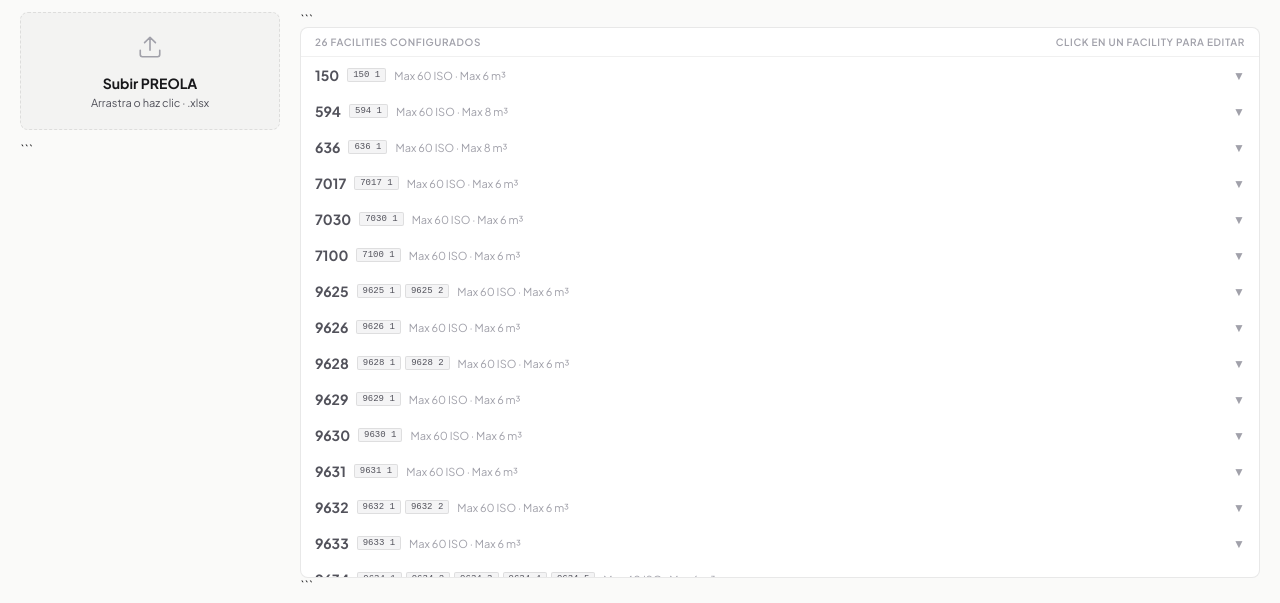
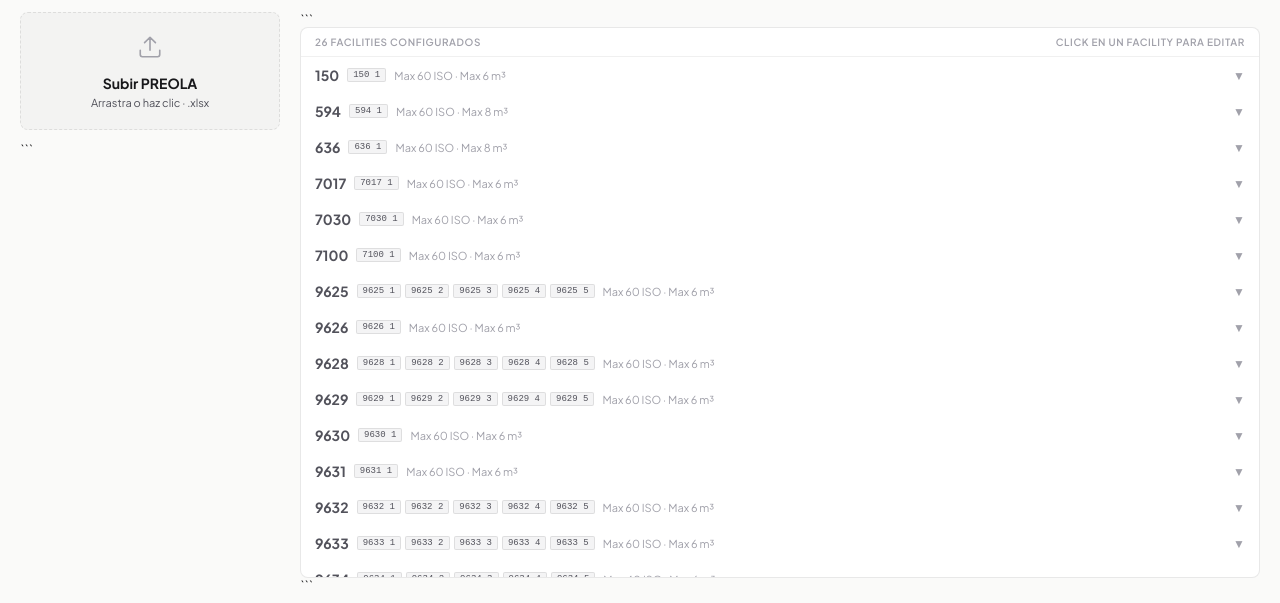
Before and after one commit to prochad/App-Ruteo, a plain HTML site: page PREOLAREGIONES.html in a window 1280 px wide. Shown: the part 52-655 px from the top of the page. Drawn offline with Linux system fonts and the light colour scheme.

```diff
--- a/PREOLAREGIONES.html
+++ b/PREOLAREGIONES.html
@@ -222,25 +222,25 @@ const DEFAULT_PARAMS = {
  "7100": { maxPos:60, maxVol:6,  lineales:["H71001"] },
  "7017": { maxPos:60, maxVol:6,  lineales:["70171"] },
  "7030": { maxPos:60, maxVol:6,  lineales:["70301"] },
- "9625": { maxPos:60, maxVol:6,  lineales:["96251","96252"] },
+ "9625": { maxPos:60, maxVol:6,  lineales:["CONCE1","CONCE2","CONCE3","CONCE4","CONCE5"] },
  "9626": { maxPos:60, maxVol:6,  lineales:["96261"] },
- "9628": { maxPos:60, maxVol:6,  lineales:["96281","96282"] },
- "9629": { maxPos:60, maxVol:6,  lineales:["96291"] },
+ "9628": { maxPos:60, maxVol:6,  lineales:["RANCA1","RANCA2","RANCA3","RANCA4","RANCA5"] },
+ "9629": { maxPos:60, maxVol:6,  lineales:["SEREN1","SEREN2","SEREN3","SEREN4","SEREN5"] },
  "9630": { maxPos:60, maxVol:6,  lineales:["96301"] },
  "9631": { maxPos:60, maxVol:6,  lineales:["96311"] },
- "9632": { maxPos:60, maxVol:6,  lineales:["96321","96322"] },
- "9633": { maxPos:60, maxVol:6,  lineales:["96331"] },
+ "9632": { maxPos:60, maxVol:6,  lineales:["PMONT1","PMONT2","PMONT3","PMONT4","PMONT5"] },
+ "9633": { maxPos:60, maxVol:6,  lineales:["CURIC1","CURIC2","CURIC3","CURIC4","CURIC5"] },
  "9634": { maxPos:40, maxVol:6,  lineales:["VALPO1","VALPO2","VALPO3","VALPO4","VALPO5"] },
  "9764": { maxPos:60, maxVol:6,  lineales:["97641"] },
- "9765": { maxPos:60, maxVol:6,  lineales:["97651"] },
+ "9765": { maxPos:60, maxVol:6,  lineales:["COYHA1","COYHA2","COYHA3","COYHA4","COYHA5"] },
  "9767": { maxPos:60, maxVol:6,  lineales:["97671"] },
  "9839": { maxPos:60, maxVol:6,  lineales:["98391"] },
  "9898": { maxPos:60, maxVol:6,  lineales:["CLEXP1"] },
  "9919": { maxPos:60, maxVol:6,  lineales:["99191","99192"] },
- "9982": { maxPos:60, maxVol:6,  lineales:["99821"] },
+ "9982": { maxPos:60, maxVol:6,  lineales:["VALDV1","VALDV2","VALDV3","VALDV4","VALDV5"] },
  "9976": { maxPos:60, maxVol:6,  lineales:["99761"] },
- "9987": { maxPos:60, maxVol:6,  lineales:["99871"] },
- "9988": { maxPos:60, maxVol:6,  lineales:["99881"] },
+ "9987": { maxPos:60, maxVol:6,  lineales:["OSORN1","OSORN2","OSORN3","OSORN4","OSORN5"] },
+ "9988": { maxPos:60, maxVol:6,  lineales:["COPIA1","COPIA2","COPIA3","COPIA4","COPIA5"] },
  "9989": { maxPos:60, maxVol:6,  lineales:["99891"] },
 };
 // ─── STATE ────────────────────────────────────────────────
```
